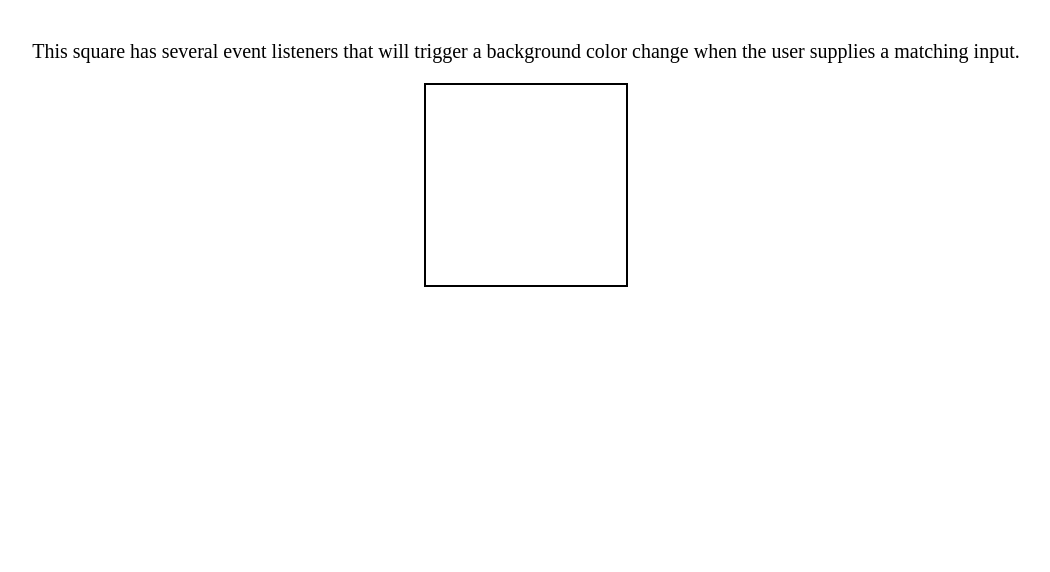
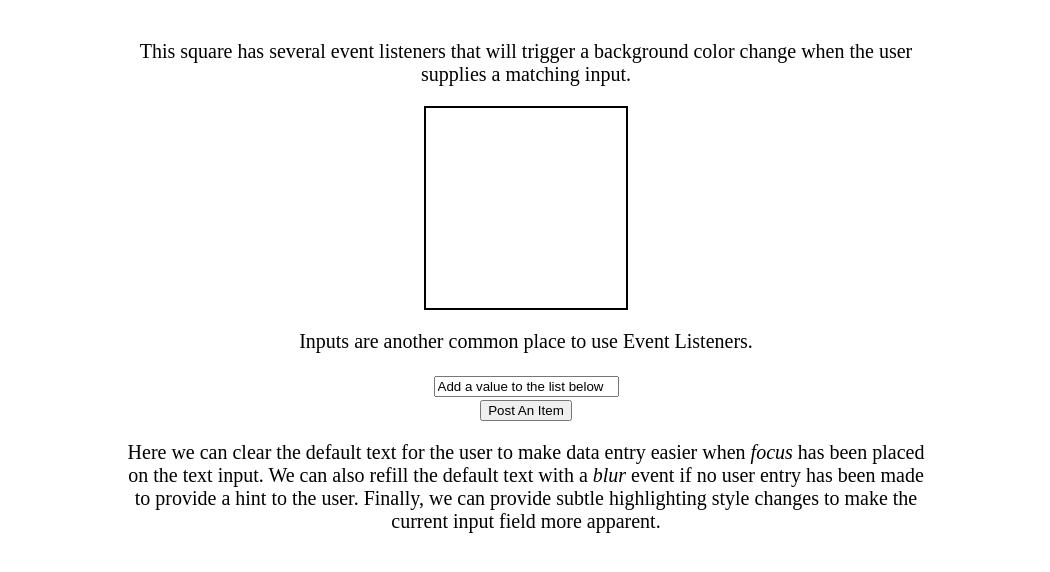
Before and after one commit to JLowe-N/JLowenPortfolioSite, a Django app: page /eventlisteners in a window 1280 px wide. Shown: the part 109-681 px from the top of the page, without its empty margins (114-1164 px from the left). Run offline with Django 3.2, Linux system fonts and the light colour scheme.

Commit message:
Reformat CSS for centering and width, add input

```diff
--- a/portfolioapp/static/portfolioapp/css/eventpage.css
+++ b/portfolioapp/static/portfolioapp/css/eventpage.css
@@ -9,8 +9,12 @@ h1 {
     color: slategray;
 }
 
+main {
+    width: 800px;
+    margin: 0 auto;
+}
+
 #intro {
-    margin: 0 auto;
     text-align: center;
 }
 
--- a/portfolioapp/templates/portfolioapp/eventlisteners.html
+++ b/portfolioapp/templates/portfolioapp/eventlisteners.html
@@ -22,6 +22,20 @@
             <div id="theSquare">
                 <!-- padded square -->
             </div>
+            <p>
+                Inputs are another common place to use Event Listeners.
+            </p>
+            <input type="text" value="Add a value to the list below" />
+            <br>
+            <button id="postButton">Post An Item</button>
+            <p>
+                Here we can clear the default text for the user to make data
+                entry easier when <em>focus</em> has been placed on the text
+                input. We can also refill the default text with a <em>blur</em>
+                event if no user entry has been made to provide a hint to the
+                user. Finally, we can provide subtle highlighting style changes
+                to make the current input field more apparent.
+            </p>
         </div>
 
     </main>
```
Also changed, not shown: portfolioapp/static/portfolioapp/js/eventpage.js (+6 -1 lines).
